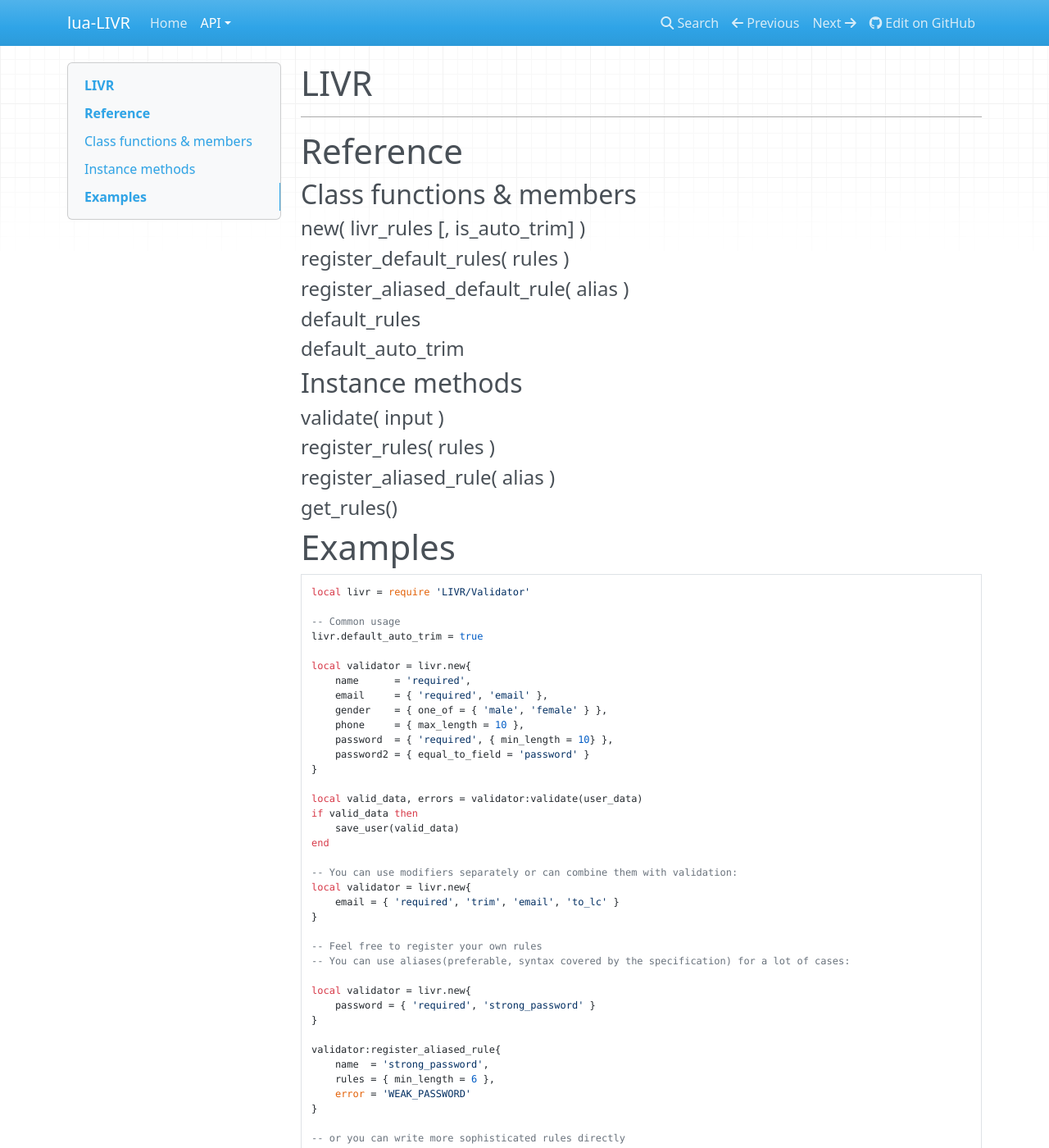
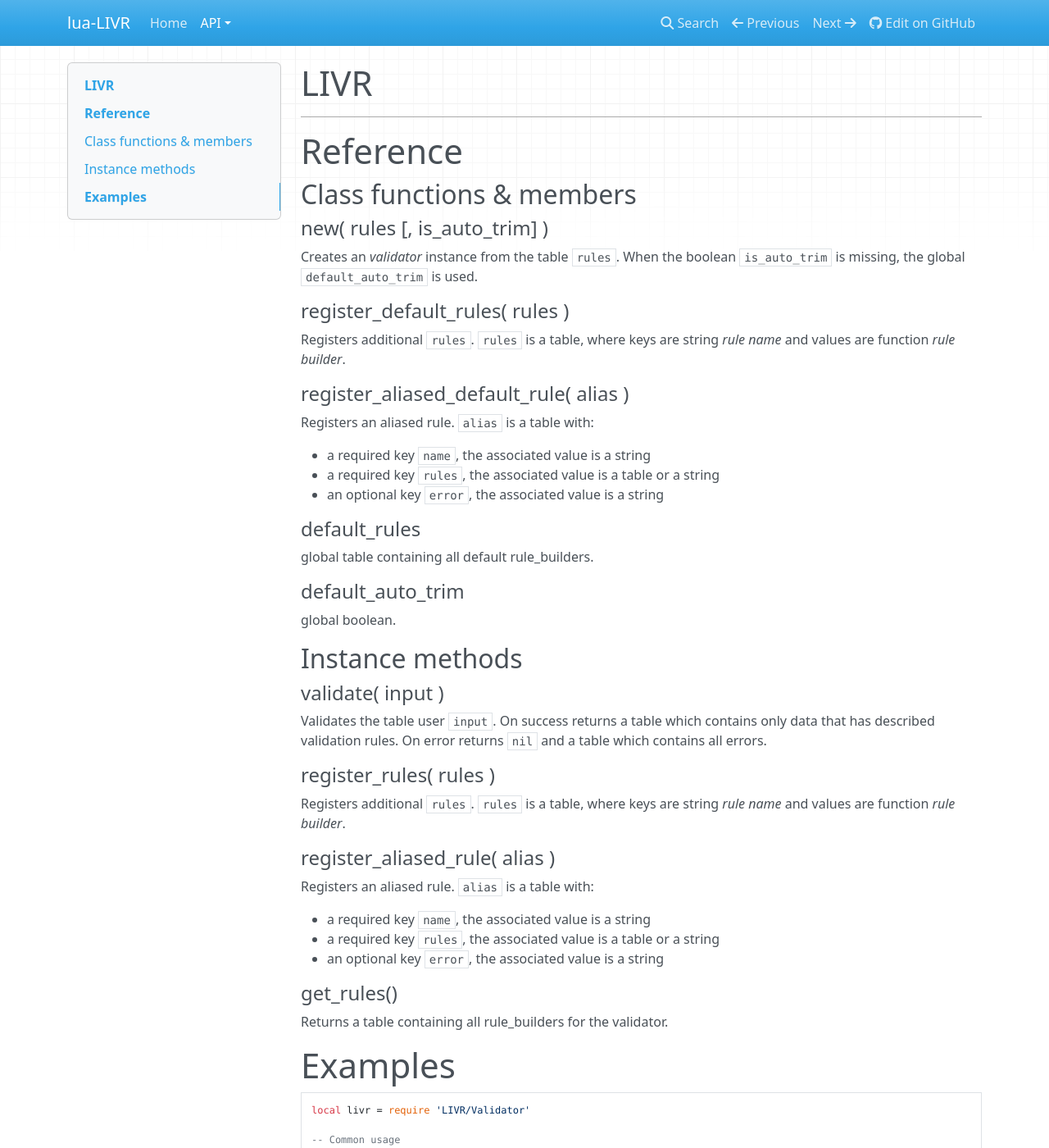
Before and after one commit to fast01/lua-LIVR, an MkDocs documentation site: the page built from docs/validator.md, in a window 1280 px wide and 1400 px high. Shown: the whole window at 82% size. Built offline with MkDocs 1.6.1, drawn with Linux system fonts in a browser that asks for light colours; nearby versions of some CDN libraries; old or Windows-style settings are respelled for this version of MkDocs.

Commit message:
populate docs

```diff
--- a/docs/validator.md
+++ b/docs/validator.md
@@ -7,34 +7,58 @@
 
 ## Class functions & members
 
-#### new( livr_rules [, is_auto_trim] )
+#### new( rules [, is_auto_trim] )
 
+Creates an *validator* instance from the table `rules`.
+When the boolean `is_auto_trim` is missing, the global `default_auto_trim` is used.
 
 #### register_default_rules( rules )
 
+Registers additional `rules`. `rules` is a table, where keys are string *rule name*
+and values are function *rule builder*.
 
 #### register_aliased_default_rule( alias )
 
+Registers an aliased rule.
+`alias` is a table with:
+
+- a required key `name`, the associated value is a string
+- a required key `rules`, the associated value is a table or a string
+- an optional key `error`, the associated value is a string
 
 #### default_rules
 
+global table containing all default rule_builders.
 
 #### default_auto_trim
 
-
+global boolean.
 
 ## Instance methods
 
 #### validate( input )
 
+Validates the table user `input`.
+On success returns a table which contains only data that has described validation rules.
+On error returns `nil` and a table which contains all errors.
 
 #### register_rules( rules )
 
+Registers additional `rules`. `rules` is a table, where keys are string *rule name*
+and values are function *rule builder*.
 
 #### register_aliased_rule( alias )
 
+Registers an aliased rule.
+`alias` is a table with:
+
+- a required key `name`, the associated value is a string
+- a required key `rules`, the associated value is a table or a string
+- an optional key `error`, the associated value is a string
 
 #### get_rules()
+
+Returns a table containing all rule_builders for the validator.
 
 
 # Examples
```
Also changed, not shown: docs/rules.md (+22 -0 lines).
